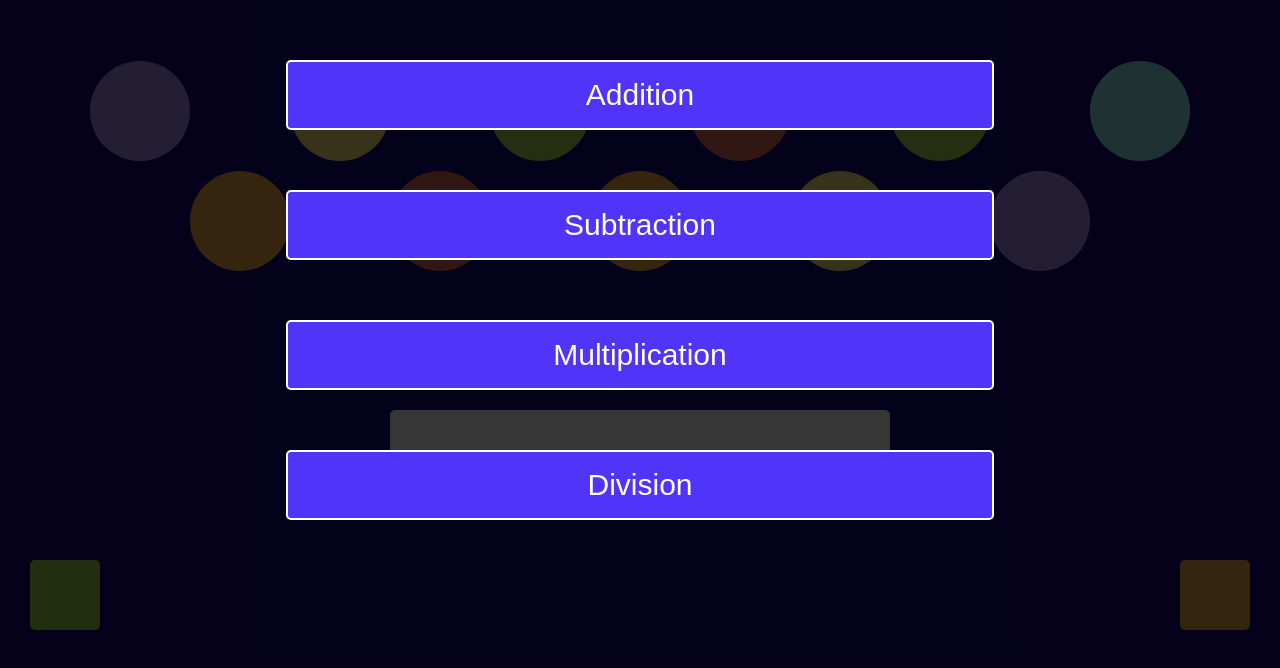
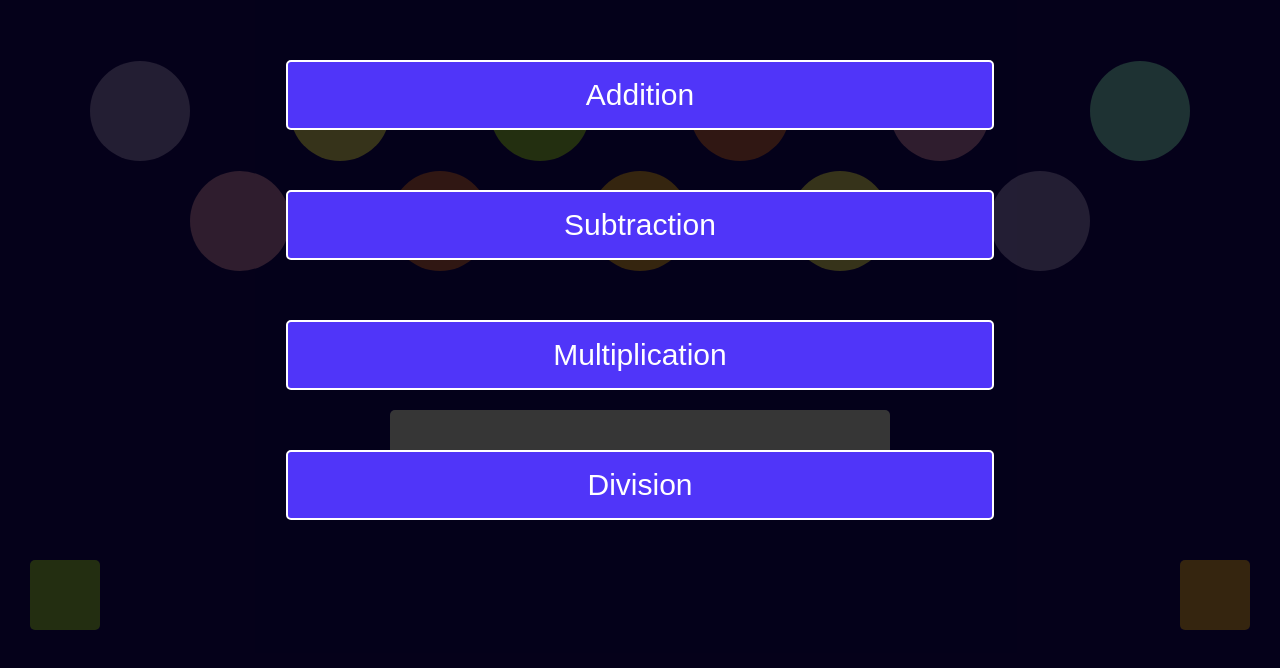
Before and after one commit to DoodleDeBug/math-bubble-shooter, a plain HTML site: page index.html in a window 1280 px wide. Shown: the part 110-778 px from the top of the page. Drawn offline with nearby package versions, Linux system fonts and the light colour scheme; files that its build step writes are made by us from their sources.

Commit message:
change bubble 5 and 7 to pink

```diff
--- a/styles/_bubbleContainer.scss
+++ b/styles/_bubbleContainer.scss
@@ -65,7 +65,7 @@
 
   .b5 {
     grid-column: 9/10;
-    background-color: $green;
+    background-color: $pink;
   }
 
   .b6 {
@@ -75,7 +75,7 @@
 
   .b7 {
     grid-column: 2/3;
-    background-color: $orange;
+    background-color: $pink;
   }
 
   .b8 {
--- a/styles/_variables.scss
+++ b/styles/_variables.scss
@@ -4,6 +4,7 @@ $yellow: #fef07a;
 $green: #a6db4f;
 $blue: #8cecf3;
 $purple: #a78cf3;
+$pink: #dd89d9;
 
 $background: #17067b;
 
```
